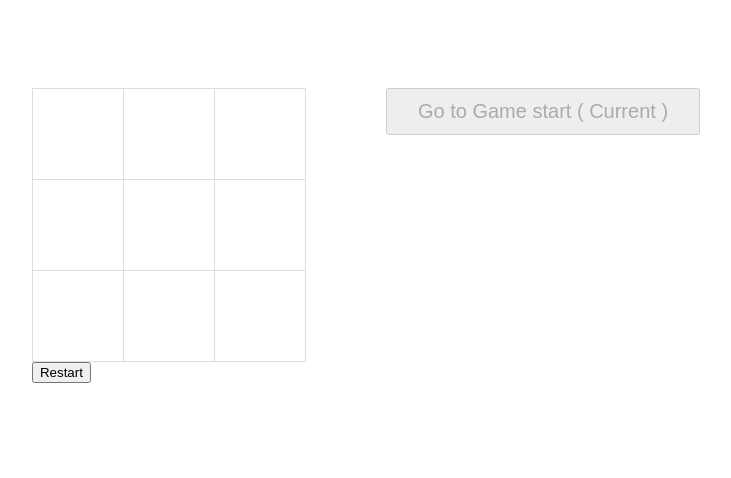
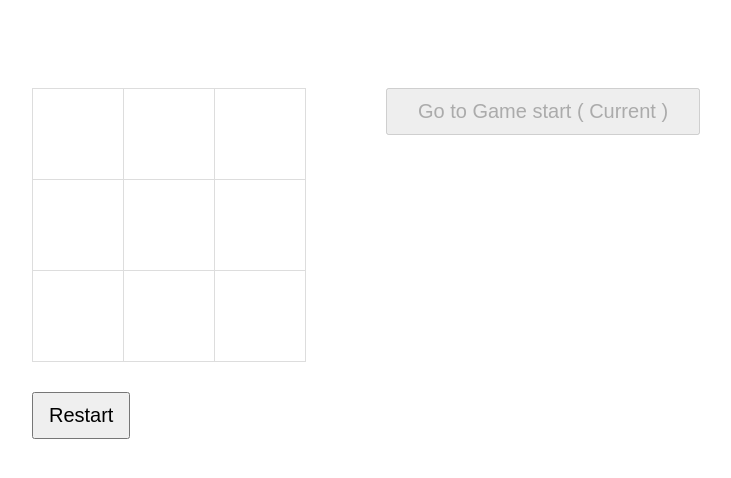
Before and after one commit to MuhammaddiyorQobulov/HOMEWORKS, a React (Create React App) app: page / in a window 1280 px wide. Shown: the top 478 px of the page, without its empty margins (274-1005 px from the left). Built offline with nearby package versions, Linux system fonts and the light colour scheme.

Commit message:
finish codes without winner

```diff
--- a/src/components/tic-tac-toe/play-zone/play-zone.scss
+++ b/src/components/tic-tac-toe/play-zone/play-zone.scss
@@ -19,3 +19,9 @@
     }
   }
 }
+
+.restart-btn {
+  margin: 30px 0;
+  padding: 10px 15px;
+  font-size: 20px;
+}
--- a/src/components/tic-tac-toe/play-zone/play-zone.tsx
+++ b/src/components/tic-tac-toe/play-zone/play-zone.tsx
@@ -46,6 +46,7 @@ const Playzone: React.FC<PlayzoneProps> = ({
           localStorage.setItem('steps', JSON.stringify([defaultCeils]))
           localStorage.setItem('step', JSON.stringify(0))
         }}
+        className="restart-btn"
       >
         Restart
       </button>
--- a/src/components/tic-tac-toe/steps/steps.tsx
+++ b/src/components/tic-tac-toe/steps/steps.tsx
@@ -4,8 +4,6 @@ interface StepsProps {
   steps: any
   onChangeStep: (step: number) => void
 }
-
-const step = JSON.parse(localStorage.getItem('step')!) || 0
 
 const Steps: React.FC<StepsProps> = ({ steps, onChangeStep }) => {
   let storageStep = JSON.parse(localStorage.getItem('step')!) || 0
--- a/src/components/tic-tac-toe/tic-tac-toe.tsx
+++ b/src/components/tic-tac-toe/tic-tac-toe.tsx
@@ -15,7 +15,7 @@ const TicTacToe: React.FC<TicTacToeProps> = () => {
 
   const [state, setState] = useState({
     playerStep: storageStep % 2 == 0 ? 'x' : 'o',
-    steps: storageSteps[storageStep],
+    steps: storageSteps,
     step: storageStep,
   })
 
@@ -44,7 +44,7 @@ const TicTacToe: React.FC<TicTacToeProps> = () => {
     <div className="container">
       <Playzone
         onChangeSteps={handleSteps}
-        steps={state.steps}
+        steps={state.steps[storageStep]}
         playerStep={state.playerStep}
       />
       <Steps steps={storageSteps} onChangeStep={handleChangeSteps} />
```
